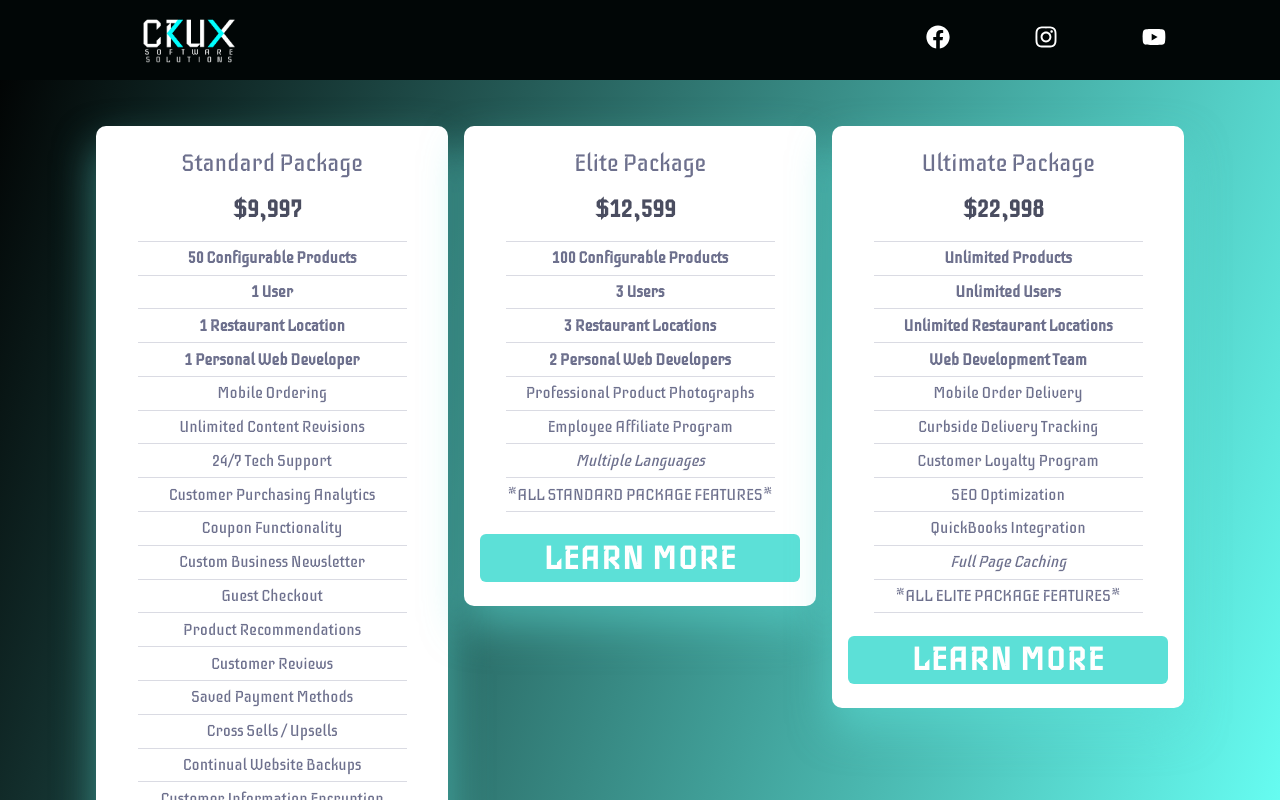
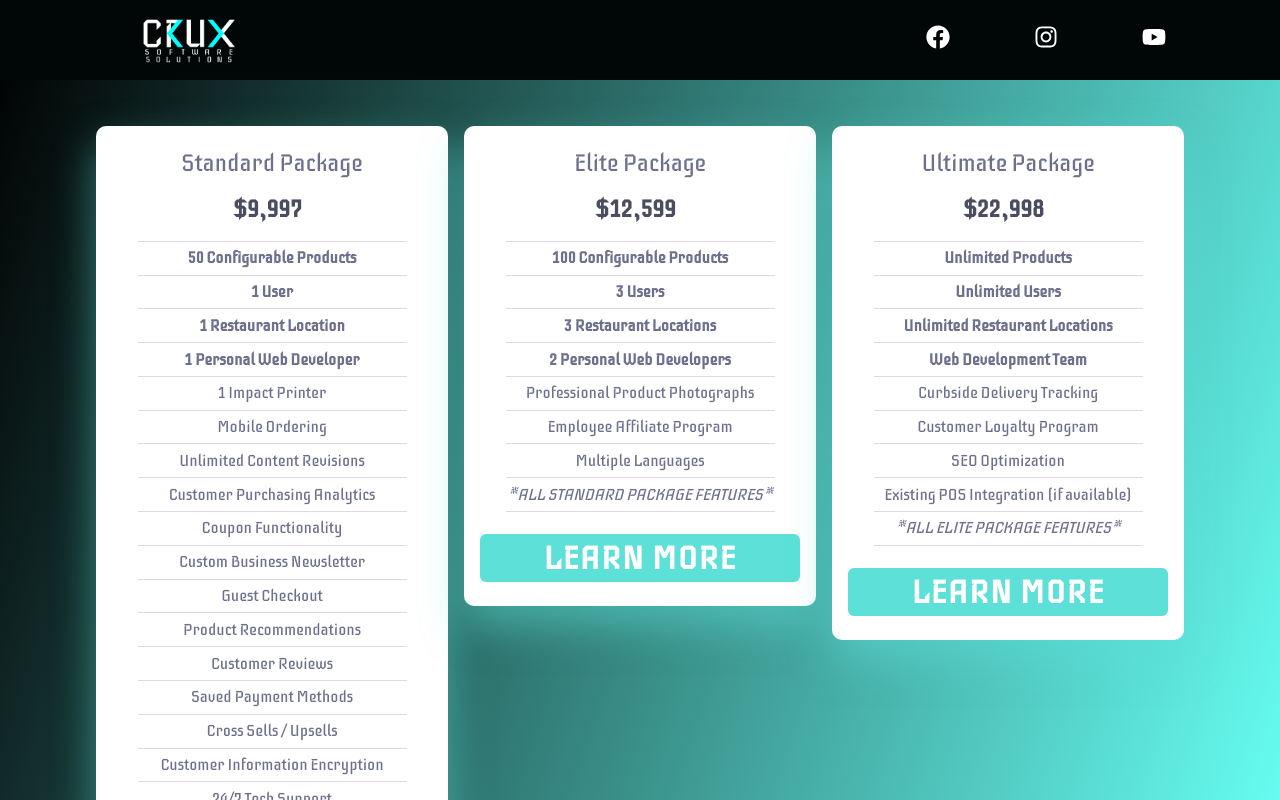
Before and after one commit to mroberson11/cruxmockup, a Next.js app: page /pricing in a window 1280 px wide. Built offline with nearby package versions, Linux system fonts and the light colour scheme.

Commit message:
Update Product Packages

```diff
--- a/src/components/PricesInfo/Data.js
+++ b/src/components/PricesInfo/Data.js
@@ -3,9 +3,9 @@ export const sellingPointsOne = [
   "1 User",
   "1 Restaurant Location",
   "1 Personal Web Developer",
+  "1 Impact Printer",
   "Mobile Ordering",
   "Unlimited Content Revisions",
-  "24/7 Tech Support",
   "Customer Purchasing Analytics",
   "Coupon Functionality",
   "Custom Business Newsletter",
@@ -14,13 +14,13 @@ export const sellingPointsOne = [
   "Customer Reviews",
   "Saved Payment Methods",
   "Cross Sells / Upsells",
+  "Customer Information Encryption",
+  "24/7 Tech Support",
   "Continual Website Backups",
-  "Customer Information Encryption",
   "Security Patches",
   "Money Back Guarantee",
   "Satisfaction Guaranteed",
   "DFY Maintenance Package",
-  "Existing POS Integration (if available)",
 ];
 
 export const sellingPointsTwo = [
@@ -39,11 +39,9 @@ export const sellingPointsThree = [
   "Unlimited Users",
   "Unlimited Restaurant Locations",
   "Web Development Team",
-  "Mobile Order Delivery",
   "Curbside Delivery Tracking",
   "Customer Loyalty Program",
   "SEO Optimization",
-  "QuickBooks Integration",
-  "Full Page Caching",
+  "Existing POS Integration (if available)",
   "*ALL ELITE PACKAGE FEATURES*",
 ];
--- a/styles/globals.css
+++ b/styles/globals.css
@@ -67,11 +67,14 @@
 .price-card-container > div:nth-of-type(1),
 .price-card-container > div:nth-of-type(2),
 .price-card-container > div:nth-of-type(3),
-.price-card-container > div:nth-of-type(4) {
+.price-card-container > div:nth-of-type(4),
+.price-card-container:nth-of-type(1) > div:nth-of-type(20),
+.price-card-container:nth-of-type(1) > div:nth-of-type(21),
+.price-card-container:nth-of-type(1) > div:nth-of-type(22) {
   font-weight: 1000;
 }
 
-.price-card-container:nth-of-type(2) > div:nth-of-type(7),
-.price-card-container:nth-of-type(3) > div:nth-of-type(10) {
+.price-card-container:nth-of-type(2) > div:nth-of-type(8),
+.price-card-container:nth-of-type(3) > div:nth-of-type(9) {
   font-style: italic;
 }
```
